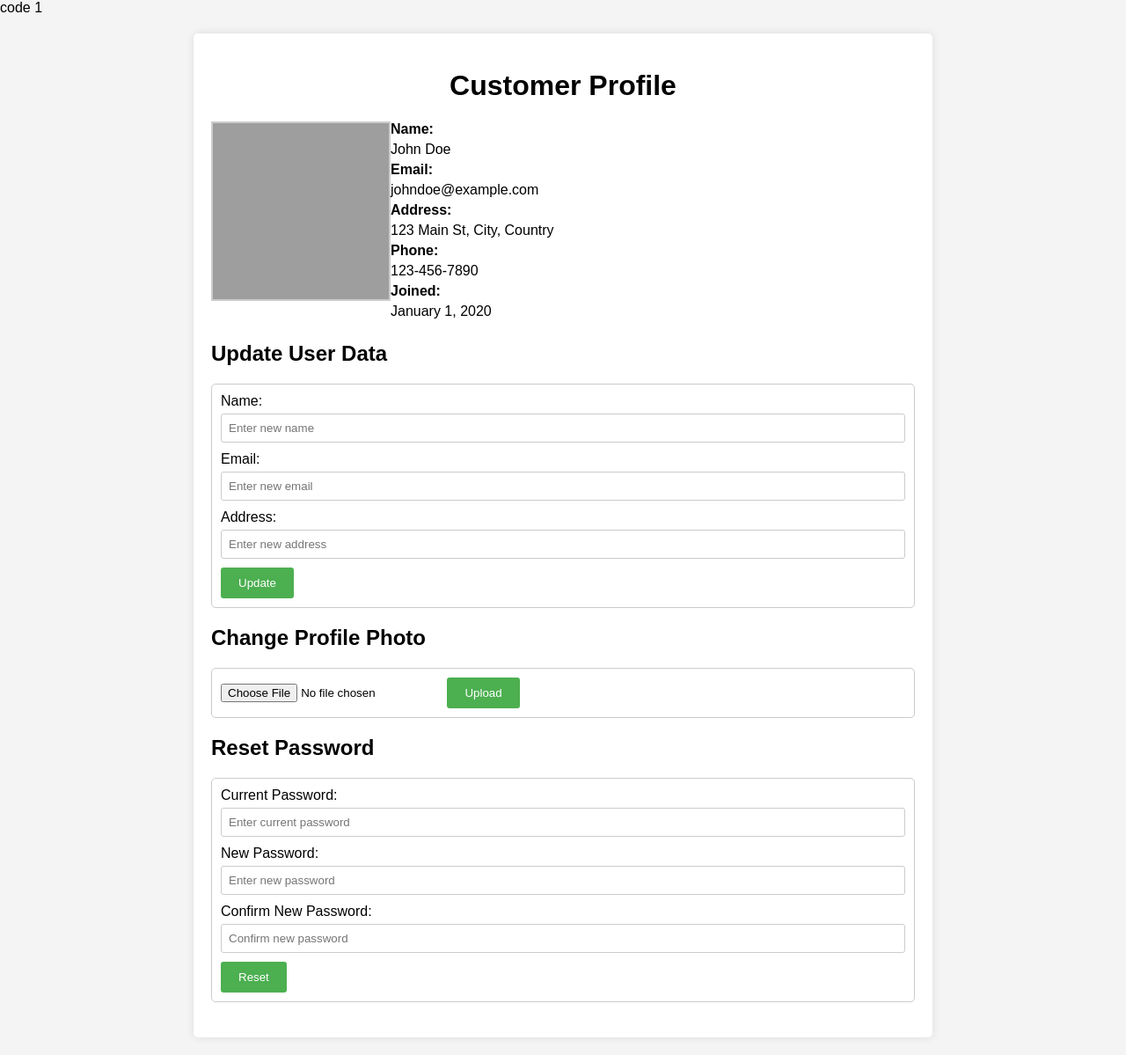
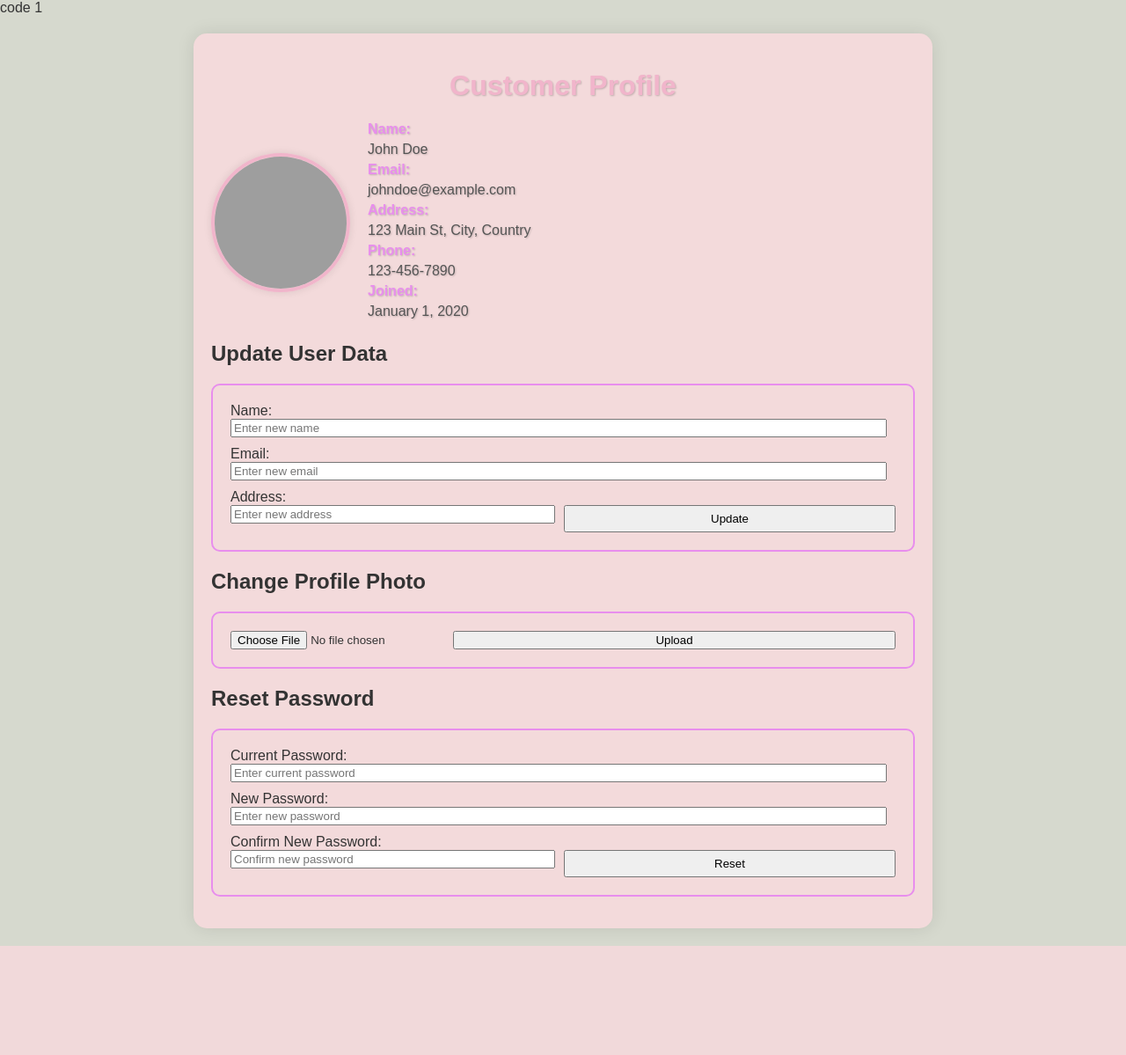
Before and after one commit to QQUway/WPUTSLecture, a PHP site: page /profile.php in a window 1280 px wide. Shown: the whole page at 88% size. After the commit the page ends 1075 px from the top, so only its background shows below. Run offline with PHP 8.4, Linux system fonts and the light colour scheme; grey boxes are pictures that could not be loaded.

Commit message:
update profile.css 2

```diff
--- a/resource/css/profile.css
+++ b/resource/css/profile.css
@@ -2,34 +2,40 @@ body {
     font-family: Arial, sans-serif;
     margin: 0;
     padding: 0;
-    background-color: #f4f4f4;
+    background-color: #D6D9CE; /* Changed */
+    color: #333; /* Changed */
 }
 
 .container {
     max-width: 800px;
     margin: 20px auto;
     padding: 20px;
-    background-color: #fff;
-    border-radius: 5px;
-    box-shadow: 0 0 10px rgba(0,0,0,0.1);
+    background-color: #F3DADB; /* Changed */
+    border-radius: 15px;
+    box-shadow: 0 0 20px rgba(0, 0, 0, 0.1);
 }
 
 h1 {
     text-align: center;
+    color: #F1B5CB; /* Changed */
+    text-shadow: 1px 1px 2px rgba(0, 0, 0, 0.2); /* Added */
 }
 
 .profile-info {
     display: flex;
+    margin-top: 20px;
+    align-items: center;
 }
 
 .profile-photo-container {
-    width: 200px;
-    height: 200px;
-    border: 2px solid #ccc;
+    width: 150px;
+    height: 150px;
+    border-radius: 50%;
     overflow: hidden;
-    display: flex;
-    justify-content: center;
-    align-items: center;
+    margin-right: 20px;
+    flex-shrink: 0; /* prevent shrinking */
+    border: 4px solid #F1B5CB; /* Changed */
+    box-shadow: 0 0 10px rgba(0, 0, 0, 0.1); /* Added */
 }
 
 .profile-photo-container img {
@@ -44,47 +50,48 @@ h1 {
 
 .profile-info label {
     font-weight: bold;
+    color: #E88EED; /* Changed */
+    text-shadow: 1px 1px 2px rgba(0, 0, 0, 0.2); /* Added */
 }
 
 .profile-info p {
     margin: 5px 0;
+    color: #555; /* Changed */
+    text-shadow: 1px 1px 2px rgba(0, 0, 0, 0.2); /* Added */
 }
 
 .form-container {
-    margin-bottom: 20px;
+    margin-top: 20px;
 }
 
 .form-container form {
-    border: 1px solid #ccc;
-    padding: 10px;
-    border-radius: 5px;
+    border: 2px solid #E88EED; /* Changed */
+    padding: 20px;
+    border-radius: 10px;
+    display: flex; /* Added */
+    flex-wrap: wrap; /* Added */
 }
 
 .form-container label {
-    display: block;
-    margin-bottom: 5px;
+    flex-basis: 100%; /* Added */
+    margin-bottom: 0; /* Changed */
+}
+
+.form-container input[type="text"],
+.form-container input[type="email"],
+.form-container input[type="password"],
+.form-container input[type="submit"] {
+    flex: 1; /* Added */
+    margin-right: 10px; /* Added */
+}
+
+.form-container input[type="submit"] {
+    margin-right: 0; /* Added */
 }
 
 .form-container input[type="text"],
 .form-container input[type="email"],
 .form-container input[type="password"] {
-    width: 100%;
-    padding: 8px;
-    margin-bottom: 10px;
-    border-radius: 3px;
-    border: 1px solid #ccc;
-    box-sizing: border-box;
+    width: calc(50% - 5px); /* Added */
+    margin-bottom: 10px; /* Added */
 }
-
-.form-container input[type="submit"] {
-    background-color: #4CAF50;
-    color: white;
-    padding: 10px 20px;
-    border: none;
-    border-radius: 3px;
-    cursor: pointer;
-}
-
-.form-container input[type="submit"]:hover {
-    background-color: #45a049;
-}
```
